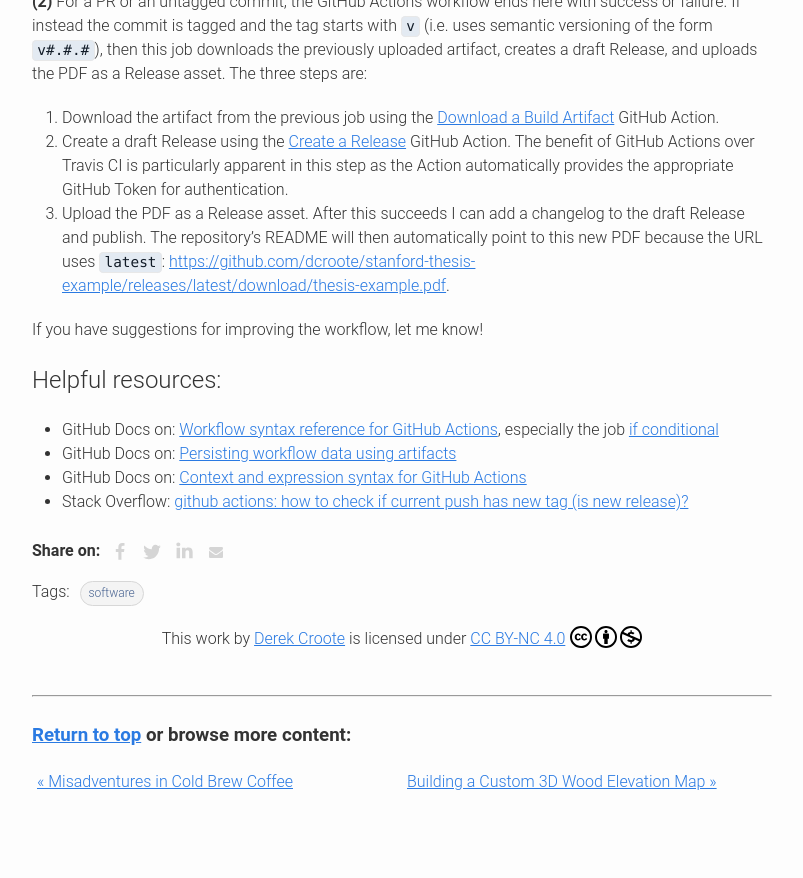
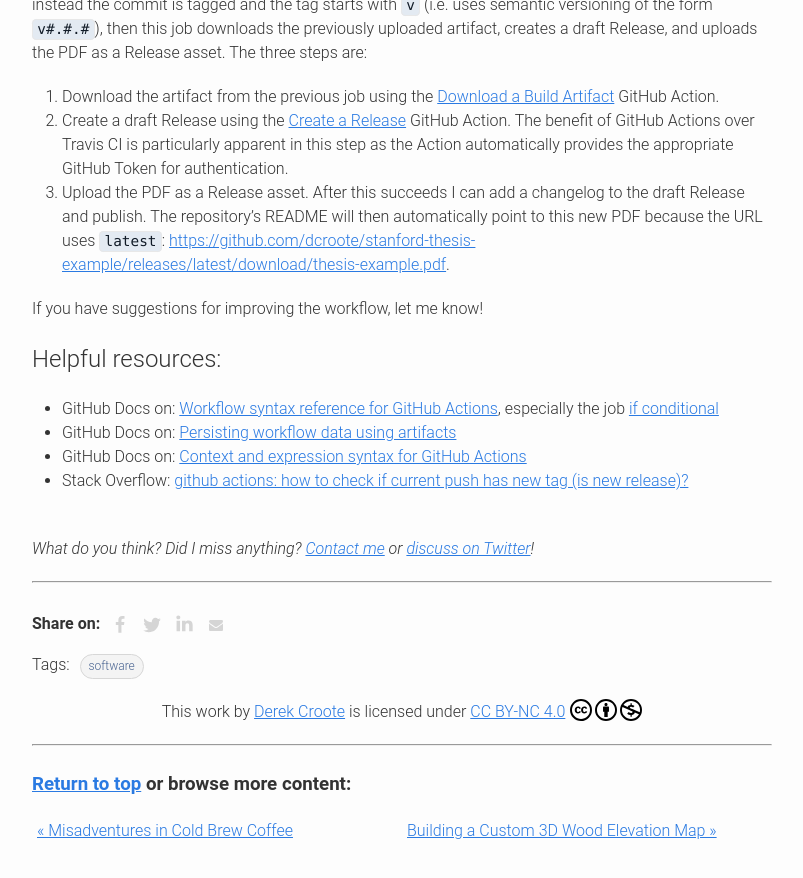
Before and after one commit to dcroote/dcroote.github.io, a Jekyll site: the page built from _posts/2020-09-06-github-actions-from-travis.md, in a window 1280 px wide and 900 px high, scrolled down 1870 px. Shown: the top 878 px of the window, without its empty margins (238-1041 px from the left). Built offline with Jekyll 4.4.1, drawn with Linux system fonts in a browser that asks for light colours; some web fonts are replaced; before the commit the page ends 2721 px from its top, so only the background shows below that.

Commit message:
feat:  add post feedback prompt encouraging discussion  (#7)
Add a feedback prompt at the bottom of all posts with the text:
'What do you think? Did I miss anything? Contact me!'

When the optional discuss_on_twitter front matter field is present,
the prompt additionally includes a 'discuss on Twitter' link:
'What do you think? Did I miss anything? Contact me or discuss on Twitter!'

Co-authored-by: Derek Croote <dcroote@users.noreply.github.com>

* adjust article ending

---------

Co-authored-by: Cursor Agent <cursoragent@cursor.com>

```diff
--- /dev/null
+++ b/_includes/post-feedback.html
@@ -0,0 +1 @@
+<p><em>What do you think? Did I miss anything? <a href="/about/">Contact me</a>{% if page.discuss_on_twitter %} or <a href="{{ page.discuss_on_twitter }}" target="_blank">discuss on Twitter</a>{% endif %}!</em></p>
--- a/_layouts/post.html
+++ b/_layouts/post.html
@@ -9,16 +9,18 @@ layout: default
       {{ page.date | date: "%b %-d, %Y" }} {% if page.last_modified_at %} &nbsp; | &nbsp; Last updated: {{
       page.last_modified_at | date: "%b %-d, %Y" }} {% endif %}
       <br />
-      {% include reading-time.html %} &nbsp; | &nbsp; {% include share-buttons.html %} {% if page.discuss_on_twitter %}
-      <br />
-      <span style="background: #eeeeee; border-radius: 5px; padding: 7px"><a href="{{ page.discuss_on_twitter }}"
-          target="_blank">Discuss on twitter</a></span>
-      {% endif %}
+      {% include reading-time.html %} &nbsp; | &nbsp; {% include share-buttons.html %}
     </div>
   </header>
 
   <article class="post-content">
-    {{ content }} {% include share-buttons.html %}
+    {{ content }}
+
+    <br />
+    {% include post-feedback.html %}
+    <hr />
+    <br />
+    {% include share-buttons.html %}
 
     <br />
     {% include tag-list.html tags=page.tags show_label=true %}
@@ -38,7 +40,6 @@ layout: default
     </p>
   </article>
 
-  <br />
   <hr />
   <br />
 
```
Also changed, not shown: about.md (+5 -1 lines).
